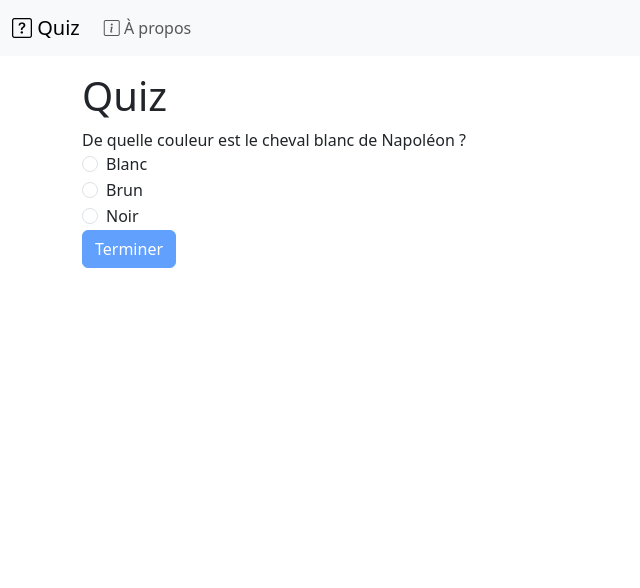
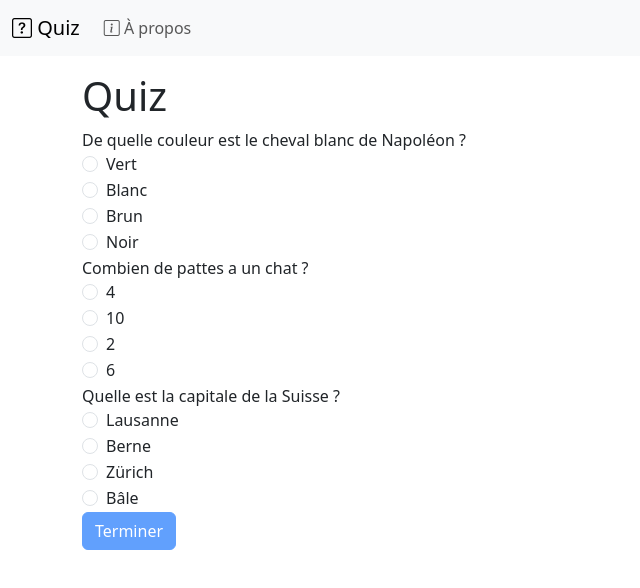
Before and after one commit to hepl-bs21inf5/sem07-project-MathysBoesigerP58887, a Vue app: page / in a window 1280 px wide. Shown: the top 588 px of the page, without its empty margins (0-640 px from the left). Built offline with nearby package versions, Linux system fonts and the light colour scheme.

Commit message:
comptage des points

```diff
--- a/src/components/QuizForm.vue
+++ b/src/components/QuizForm.vue
@@ -2,12 +2,27 @@
 import { computed, ref } from 'vue'
 
 const cheval = ref<string | null>(null)
-const filled = computed<boolean>(() => cheval.value !== null)
+const chat = ref<string | null>(null)
+const capitale = ref<string | null>(null)
+const filled = computed<boolean>(() => cheval.value && chat.value && capitale.value !== null)
 
 function submit(event: Event): void {
+  let score = 0
+  let maxscore = 3
   event.preventDefault()
-  if (filled.value) {
-    alert(`Vous avez choisi la couleur ${cheval.value} !`)
+  if (cheval.value === 'blanc') {
+    score += 1
+  }
+  if (chat.value === '4') {
+    score += 1
+  }
+  if (capitale.value === 'berne') {
+    score += 1
+  }
+  if (score === maxscore) {
+    alert('Vous avez tout juste !')
+  } else {
+    alert(`Vous avez ${score}/3`)
   }
 }
 </script>
@@ -15,6 +30,17 @@ function submit(event: Event): void {
 <template>
   <form @submit="submit">
     De quelle couleur est le cheval blanc de Napoléon ?
+    <div class="form-check">
+      <input
+        id="chevalVert"
+        v-model="cheval"
+        class="form-check-input"
+        type="radio"
+        name="cheval"
+        value="vert"
+      />
+      <label class="form-check-label" for="chevalVert">Vert</label>
+    </div>
     <div class="form-check">
       <input
         id="chevalBlanc"
@@ -48,6 +74,100 @@ function submit(event: Event): void {
       />
       <label class="form-check-label" for="chevalNoir">Noir</label>
     </div>
+  </form>
+  <form @submit="submit">
+    Combien de pattes a un chat ?
+    <div class="form-check">
+      <input
+        id="4pattes"
+        v-model="chat"
+        class="form-check-input"
+        type="radio"
+        name="patte"
+        value="4"
+      />
+      <label class="form-check-label" for="4pattes">4</label>
+    </div>
+    <div class="form-check">
+      <input
+        id="10pattes"
+        v-model="chat"
+        class="form-check-input"
+        type="radio"
+        name="chat"
+        value="10"
+      />
+      <label class="form-check-label" for="10pattes">10</label>
+    </div>
+    <div class="form-check">
+      <input
+        id="2pattes"
+        v-model="chat"
+        class="form-check-input"
+        type="radio"
+        name="chat"
+        value="2"
+      />
+      <label class="form-check-label" for="2pattes">2</label>
+    </div>
+    <div class="form-check">
+      <input
+        id="6pattes"
+        v-model="chat"
+        class="form-check-input"
+        type="radio"
+        name="chat"
+        value="6"
+      />
+      <label class="form-check-label" for="6pattes">6</label>
+    </div>
+  </form>
+  <form @submit="submit">
+    Quelle est la capitale de la Suisse ?
+    <div class="form-check">
+      <input
+        id="lausanne"
+        v-model="capitale"
+        class="form-check-input"
+        type="radio"
+        name="capitale"
+        value="lausanne"
+      />
+      <label class="form-check-label" for="lausanne">Lausanne</label>
+    </div>
+    <div class="form-check">
+      <input
+        id="berne"
+        v-model="capitale"
+        class="form-check-input"
+        type="radio"
+        name="capitale"
+        value="berne"
+      />
+      <label class="form-check-label" for="berne">Berne</label>
+    </div>
+    <div class="form-check">
+      <input
+        id="zurich"
+        v-model="capitale"
+        class="form-check-input"
+        type="radio"
+        name="capitale"
+        value="zurich"
+      />
+      <label class="form-check-label" for="zurich">Zürich</label>
+    </div>
+    <div class="form-check">
+      <input
+        id="bale"
+        v-model="capitale"
+        class="form-check-input"
+        type="radio"
+        name="capitale"
+        value="bale"
+      />
+      <label class="form-check-label" for="bale">Bâle</label>
+    </div>
     <button class="btn btn-primary" :class="{ disabled: !filled }" type="submit">Terminer</button>
   </form>
 </template>
```
Also changed, not shown: 1 other file (tests, documents, lock files or other folders).
